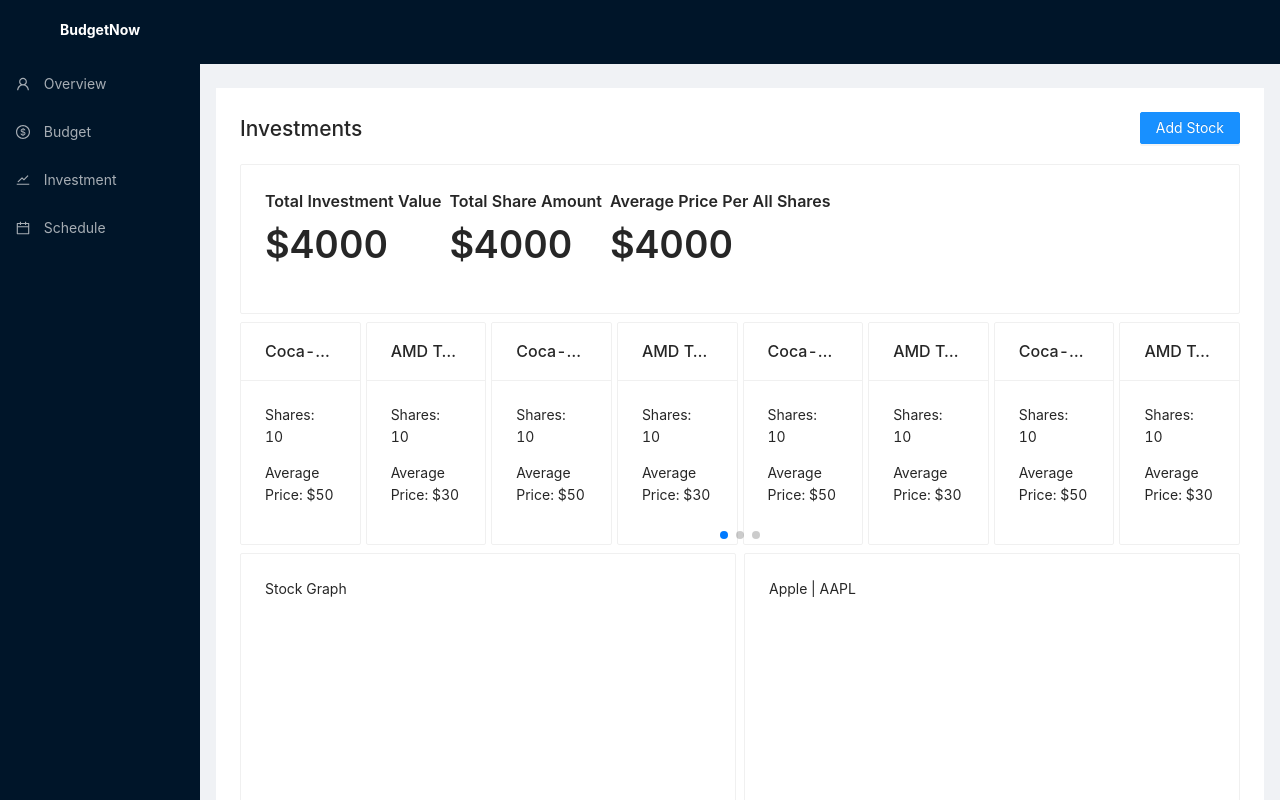
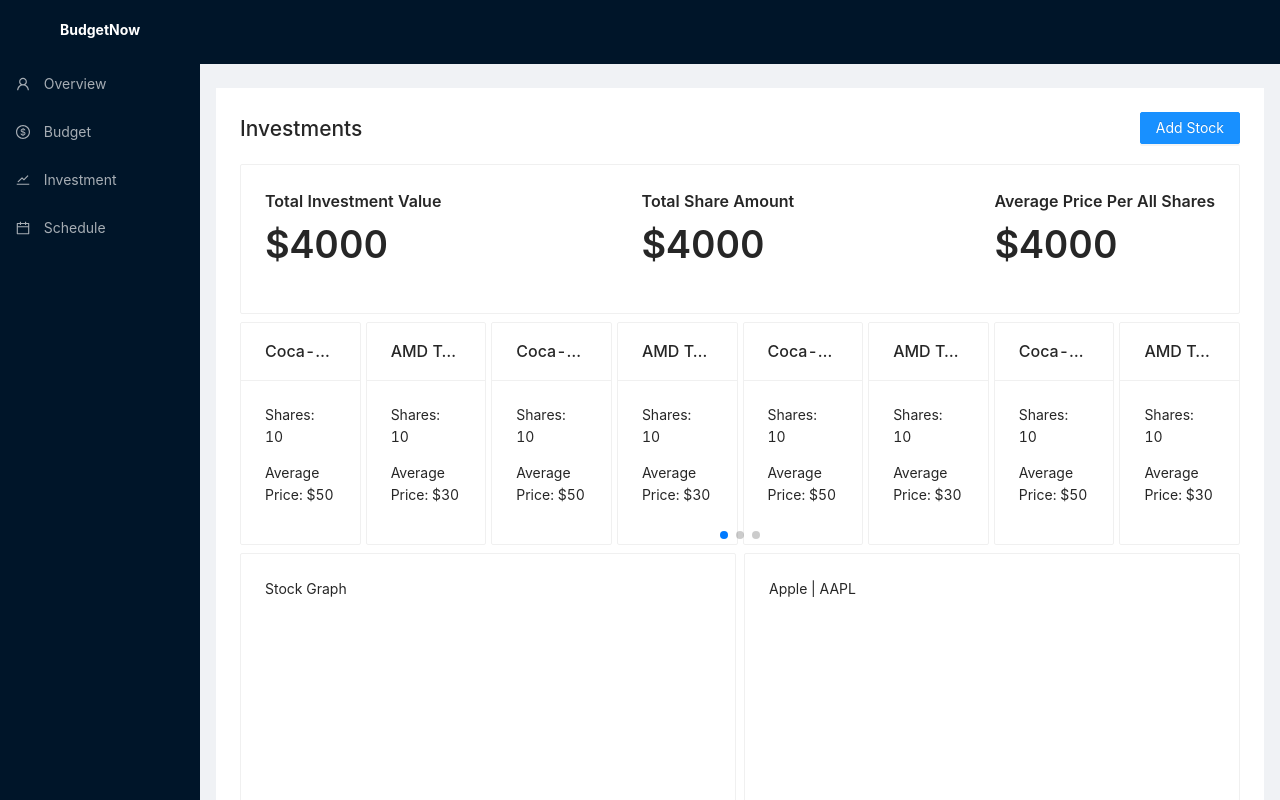
Before and after one commit to DavidHughesJr/budgetnow, a React (Create React App) app: page /investment in a window 1280 px wide. Shown: the top 800 px of the page. Built offline with nearby package versions, Linux system fonts and the light colour scheme.

Commit message:
investment page

```diff
--- a/src/components/pages/Investment.jsx
+++ b/src/components/pages/Investment.jsx
@@ -36,11 +36,10 @@ const Investment = () => {
         <h2> Investments </h2>
         <div style={{ marginBottom: 8 }}>
           <Button onClick={() => setIsShown(true)} type='primary'> Add Stock </Button>
-
         </div>
-        <Space direction='vertical' style={{ width: '100%' }}>
+        <Space direction='vertical' style={{ width: '100%'}}>
           <Card className='card-wide' hoverable={true}>
-            <Space>
+            <Space className='flex-between'>
               <div>
                 <Title level={5}> Total Investment Value </Title>
                 <Title style={{margin: 0}}> ${holdingsAmount} </Title>
```
